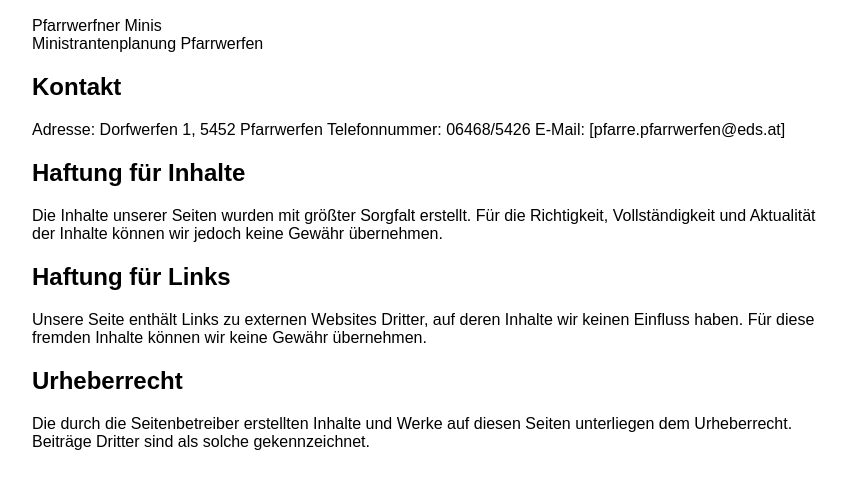
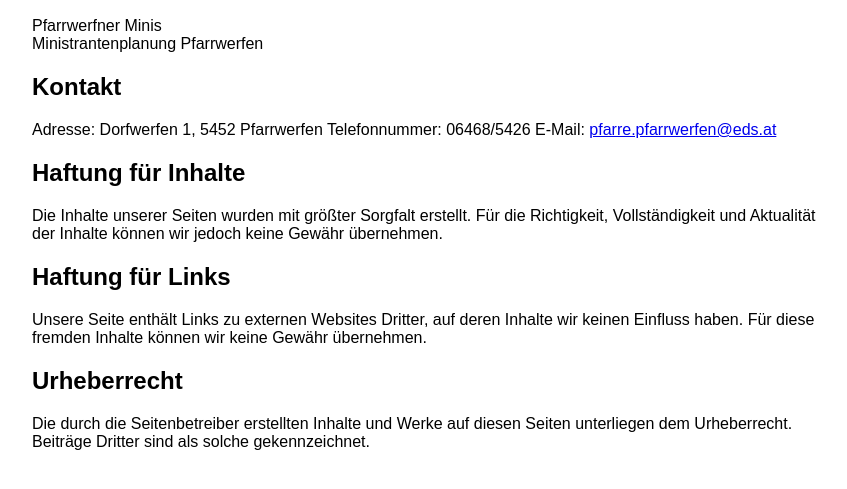
Before and after one commit to veval1985/pfarrwerfner-minis, a plain HTML site: page impressum.html in a window 1280 px wide. Shown: the part 129-618 px from the top of the page, without its empty margins (208-1055 px from the left). Drawn offline with Linux system fonts and the light colour scheme.

Commit message:
Update impressum.html

```diff
--- a/impressum.html
+++ b/impressum.html
@@ -20,7 +20,7 @@ Ministrantenplanung Pfarrwerfen
 <p>
 Adresse: Dorfwerfen 1, 5452 Pfarrwerfen
 Telefonnummer:  06468/5426
-E-Mail: [pfarre.pfarrwerfen@eds.at]
+E-Mail: <a href="mailto:pfarre.pfarrwerfen@eds.at">pfarre.pfarrwerfen@eds.at</a>
 </p>
 
 <h2>Haftung für Inhalte</h2>
```
